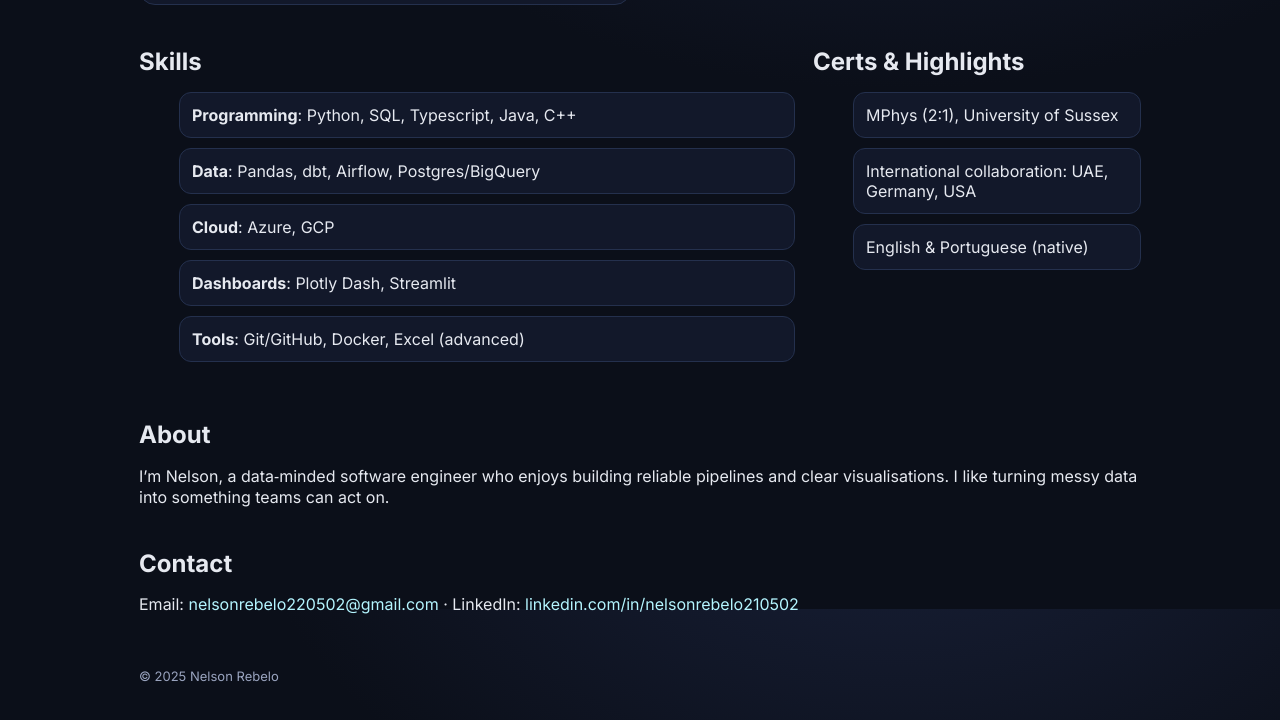
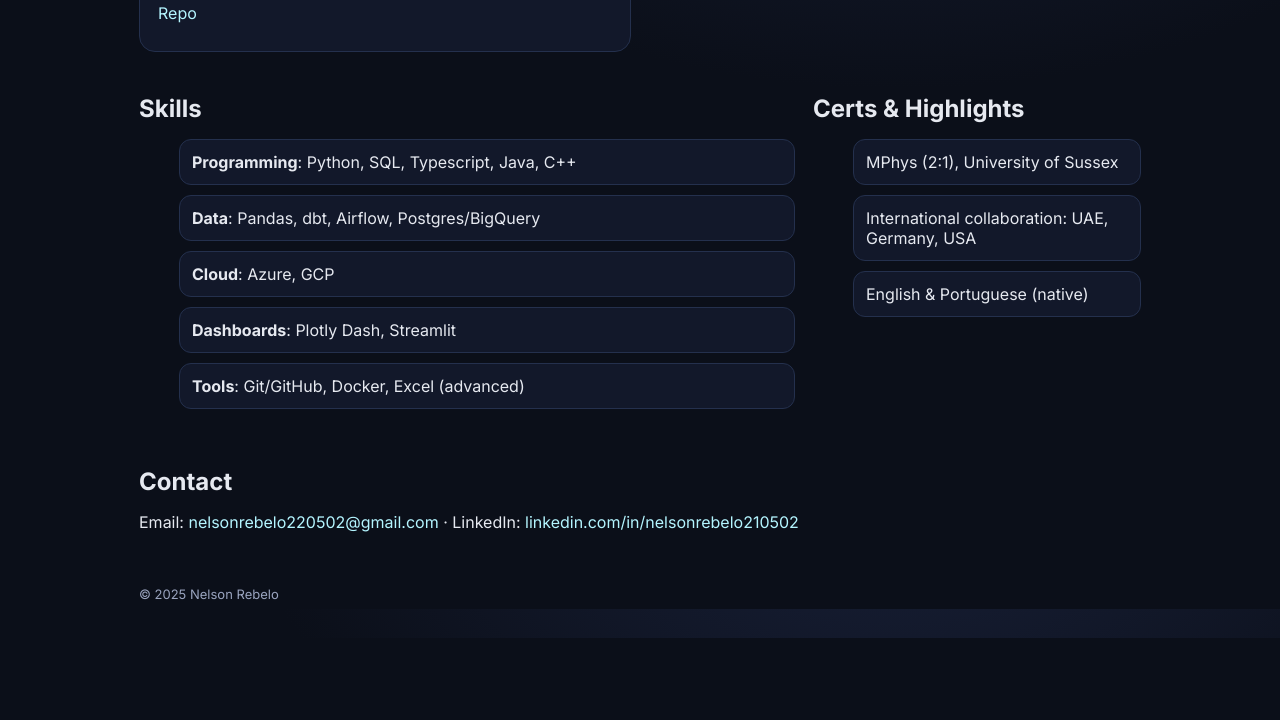
Before and after one commit to Nylsonnn/Nylsonnn.github.io, a plain HTML site: page index.html in a window 1280 px wide. Shown: the part 991-1711 px from the top of the page. After the commit the page ends 1629 px from the top, so only its background shows below. Drawn offline with Linux system fonts and the light colour scheme.

Commit message:
Update index.html

```diff
--- a/index.html
+++ b/index.html
@@ -63,7 +63,7 @@
     </header>
 
     <section class="hero">
-      <h1>Building data pipelines, dashboards, and performant servers.</h1>
+      <h1>Designing intelligent data systems, insightful dashboards, and scalable solutions that deliver real impact.</h1>
       <p class="subtitle">MPhys graduate specialising in Python, SQL, and cloud (Azure/GCP). Passionate about automation, optimisation, and making data useful.</p>
       <div class="pills">
         <span class="pill">Python</span>
@@ -131,11 +131,6 @@
       </div>
     </section>
 
-    <section id="about">
-      <h2>About</h2>
-      <p>I’m Nelson, a data‑minded software engineer who enjoys building reliable pipelines and clear visualisations. I like turning messy data into something teams can act on.</p>
-    </section>
-
     <section id="contact">
       <h2>Contact</h2>
       <p>Email: <a href="mailto:nelsonrebelo220502@gmail.com">nelsonrebelo220502@gmail.com</a> · LinkedIn: <a href="https://www.linkedin.com/in/nelsonrebelo210502" target="_blank" rel="noopener">linkedin.com/in/nelsonrebelo210502</a></p>
```
